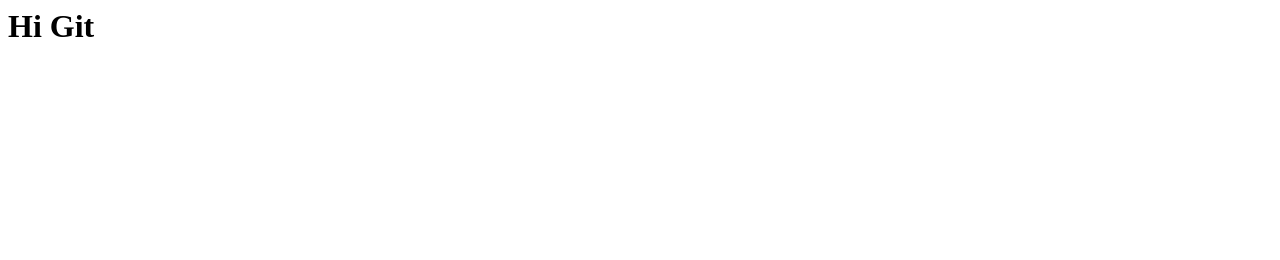
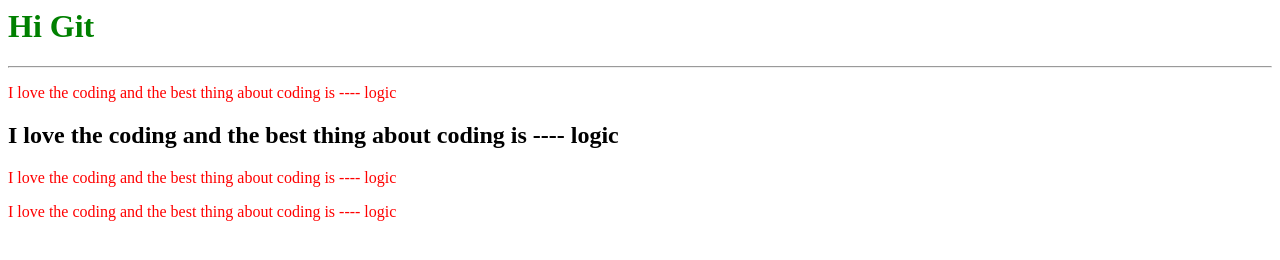
Before and after one commit to prabhatyadav/GitTutorial, a plain HTML site: page index.html in a window 1280 px wide. Drawn offline with Linux system fonts and the light colour scheme.

Commit message:
change in index and added css

```diff
--- /dev/null
+++ b/default.css
@@ -0,0 +1,16 @@
+p{
+	color:red;
+}
+
+h4{
+	color:blue;
+}
+h3{
+	color:black;
+}
+h2{
+	color:yello;
+}
+h1{
+	color:green;
+}
--- a/index.html
+++ b/index.html
@@ -1,5 +1,25 @@
  <Html>
  <body>
+ <head>
+  <link rel="stylesheet" href="default.css">
+  <script src="myscripts.js"></script>
+</head>
  <H1> Hi Git </H1>
+ <hr>
+ <p>
+  I love the coding and the best thing about coding is  ---- logic
+  </p>
+
+  <h2>
+  I love the coding and the best thing about coding is  ---- logic
+  </h2>
+
+  <p>
+  I love the coding and the best thing about coding is  ---- logic
+  </p>
+
+  <p>
+  I love the coding and the best thing about coding is  ---- logic
+  </p>
  </body>
  </Html>
--- /dev/null
+++ b/myscripts.js
@@ -0,0 +1 @@
+console.log("Hello Script");
```
